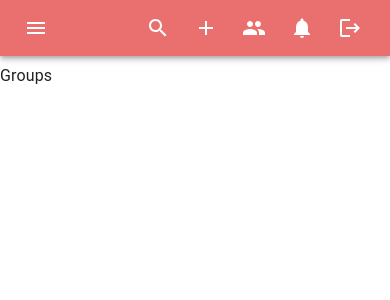
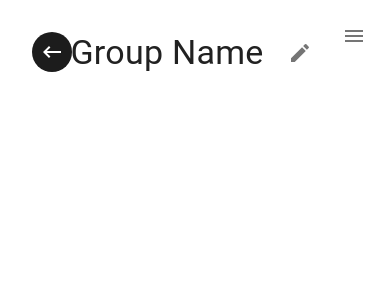
Before and after one commit to sachu0dev/Kabutar-Chat-app, a React (Vite) app in the folder client/: page /groups in a window 390 px wide. Shown: the top 300 px of the page. Built offline with nearby package versions, Linux system fonts and the light colour scheme.

Commit message:
create Groups half Done!

```diff
--- a/client/src/components/shared/AvatarCard.tsx
+++ b/client/src/components/shared/AvatarCard.tsx
@@ -1,23 +1,24 @@
 import { Avatar, AvatarGroup, Stack } from "@mui/material";
 import React from "react";
+import { transformImage } from "../../lib/features";
 
-const AvatarCard = ({ avatar = [], max = 4 }) => {
+interface AvatarCardProps {
+  avatar: string[];
+  max?: number;
+}
+
+const AvatarCard: React.FC<AvatarCardProps> = ({ avatar = [], max = 4 }) => {
   return (
     <Stack direction={"row"} spacing={0.5}>
       <AvatarGroup max={max}>
         {avatar?.map((src, index) => (
           <Avatar
             key={index}
-            src={src}
+            src={transformImage(src)}
             alt="avatar"
             sx={{
               width: "3rem",
               height: "3rem",
-              position: "absolute",
-              left: {
-                xs: `${1 + index}rem`,
-                sm: `${0.5 + index}rem`,
-              },
             }}
           />
         ))}
--- a/client/src/constants/color.ts
+++ b/client/src/constants/color.ts
@@ -1,3 +1,4 @@
 export const orange = "#ea7070";
 export const grayColor = "Rgba(247,247,247,1)";
 export const lightBlue = "#2694ab";
+export const matBlack = "#1c1c1c";
--- a/client/src/pages/Groups.tsx
+++ b/client/src/pages/Groups.tsx
@@ -1,6 +1,212 @@
-import AppLayout from "../components/layout/AppLayout";
+import {
+  Done as DoneIcon,
+  Edit as EditIcon,
+  KeyboardBackspace as KeyboardBackspaceIcon,
+  Menu as MenuIcon,
+} from "@mui/icons-material";
+import {
+  Box,
+  Drawer,
+  Grid,
+  IconButton,
+  Stack,
+  TextField,
+  Tooltip,
+  Typography,
+} from "@mui/material";
+import { Link, useNavigate, useSearchParams } from "react-router-dom";
+import { matBlack } from "../constants/color";
+import { memo, useState } from "react";
+import { Link as LinkComponent } from "../components/styles/StyledComponents";
+import AvatarCard from "../components/shared/AvatarCard";
+import { sampleChats } from "../constants/sampleData";
+
+// Define the type for a chat group
+interface ChatGroup {
+  _id: string;
+  name: string;
+  avatar: string;
+}
 
 function Groups() {
-  return <div>Groups</div>;
+  const chatId = useSearchParams()[0].get("group");
+  const navigate = useNavigate();
+
+  const [isMobileMenuOpen, setIsMobileMenuOpen] = useState(false);
+
+  const [isEdit, setIsEdit] = useState(false);
+  const navigateBack = () => {
+    navigate("/");
+  };
+
+  const [groupName, setGroupName] = useState("Group Name");
+  const [groupNameUpdatedValue, setGroupNameUpdatedValue] = useState("");
+
+  const handleMobile = () => {
+    setIsMobileMenuOpen((prev) => !prev);
+  };
+  const handleMobileClose = () => {
+    setIsMobileMenuOpen(false);
+  };
+
+  const updateGroupName = () => {
+    setIsEdit(false);
+    console.log("update group name to: " + groupNameUpdatedValue);
+  };
+
+  const IconBtns = (
+    <>
+      <Box
+        sx={{
+          display: {
+            xs: "block",
+            sm: "none",
+            position: "fixed",
+            right: "1rem",
+            top: "1rem",
+          },
+        }}
+      >
+        <IconButton onClick={handleMobile}>
+          <MenuIcon />
+        </IconButton>
+      </Box>
+      <Tooltip title="back">
+        <IconButton
+          sx={{
+            position: "absolute",
+            top: "2rem",
+            left: "2rem",
+            bgcolor: matBlack,
+            color: "white",
+            "&:hover": {
+              bgcolor: "rgba(0,0,0,0.7)",
+            },
+          }}
+          onClick={navigateBack}
+        >
+          <KeyboardBackspaceIcon />
+        </IconButton>
+      </Tooltip>
+    </>
+  );
+
+  const GroupName = (
+    <>
+      <Stack
+        direction={"row"}
+        alignItems={"center"}
+        justifyContent={"center"}
+        spacing={"1rem"}
+        padding={"1rem "}
+      >
+        {isEdit ? (
+          <>
+            <TextField
+              value={groupNameUpdatedValue}
+              onChange={(e) => setGroupNameUpdatedValue(e.target.value)}
+            />
+            <IconButton onClick={updateGroupName}>
+              <DoneIcon />
+            </IconButton>
+          </>
+        ) : (
+          <>
+            <Typography variant="h4">{groupName}</Typography>
+            <IconButton onClick={() => setIsEdit(true)}>
+              <EditIcon />
+            </IconButton>
+          </>
+        )}
+      </Stack>
+    </>
+  );
+
+  return (
+    <Grid container height={"100vh"}>
+      <Grid
+        item
+        sx={{ display: { xs: "none", sm: "block" } }}
+        sm={4}
+        bgcolor={"bisque"}
+      >
+        <GroupsList myGroups={sampleChats} chatId={chatId} />
+      </Grid>
+      <Grid
+        item
+        xs={12}
+        sm={8}
+        sx={{
+          display: "flex",
+          flexDirection: "column",
+          alignItems: "center",
+          position: "relative",
+          padding: "1rem 3rem",
+        }}
+      >
+        {IconBtns}
+
+        {GroupName}
+      </Grid>
+      <Drawer
+        open={isMobileMenuOpen}
+        onClose={handleMobile}
+        sx={{
+          display: {
+            xs: "block",
+            sm: "none",
+          },
+        }}
+      >
+        <GroupsList w={"70vw"} myGroups={sampleChats} chatId={chatId} />
+      </Drawer>
+    </Grid>
+  );
 }
-export default AppLayout()(Groups);
+
+// Define the props type for GroupsList
+interface GroupsListProps {
+  w?: string;
+  myGroups: ChatGroup[];
+  chatId?: string;
+}
+
+const GroupsList = ({ w = "100%", myGroups = [], chatId }: GroupsListProps) => {
+  return (
+    <Stack sx={{ width: w }}>
+      {myGroups.length > 0 ? (
+        myGroups.map((group) => (
+          <GroupListItem key={group._id} group={group} chatId={chatId} />
+        ))
+      ) : (
+        <Typography textAlign={"center"} padding={"1rem"}>
+          No Groups
+        </Typography>
+      )}
+    </Stack>
+  );
+};
+
+interface GroupListItemProps {
+  group: ChatGroup;
+  chatId?: string;
+}
+
+const GroupListItem = memo(({ group, chatId }: GroupListItemProps) => {
+  const { name, avatar, _id } = group;
+  return (
+    <LinkComponent
+      to={`?group=${_id}`}
+      onClick={(e) => {
+        if (chatId === _id) e.preventDefault();
+      }}
+    >
+      <Stack direction={"row"} spacing={"1rem"} alignItems={"center"}>
+        <AvatarCard avatar={avatar} />
+        <Typography textAlign={"center"}>{name}</Typography>
+      </Stack>
+    </LinkComponent>
+  );
+});
+
+export default Groups;
```
